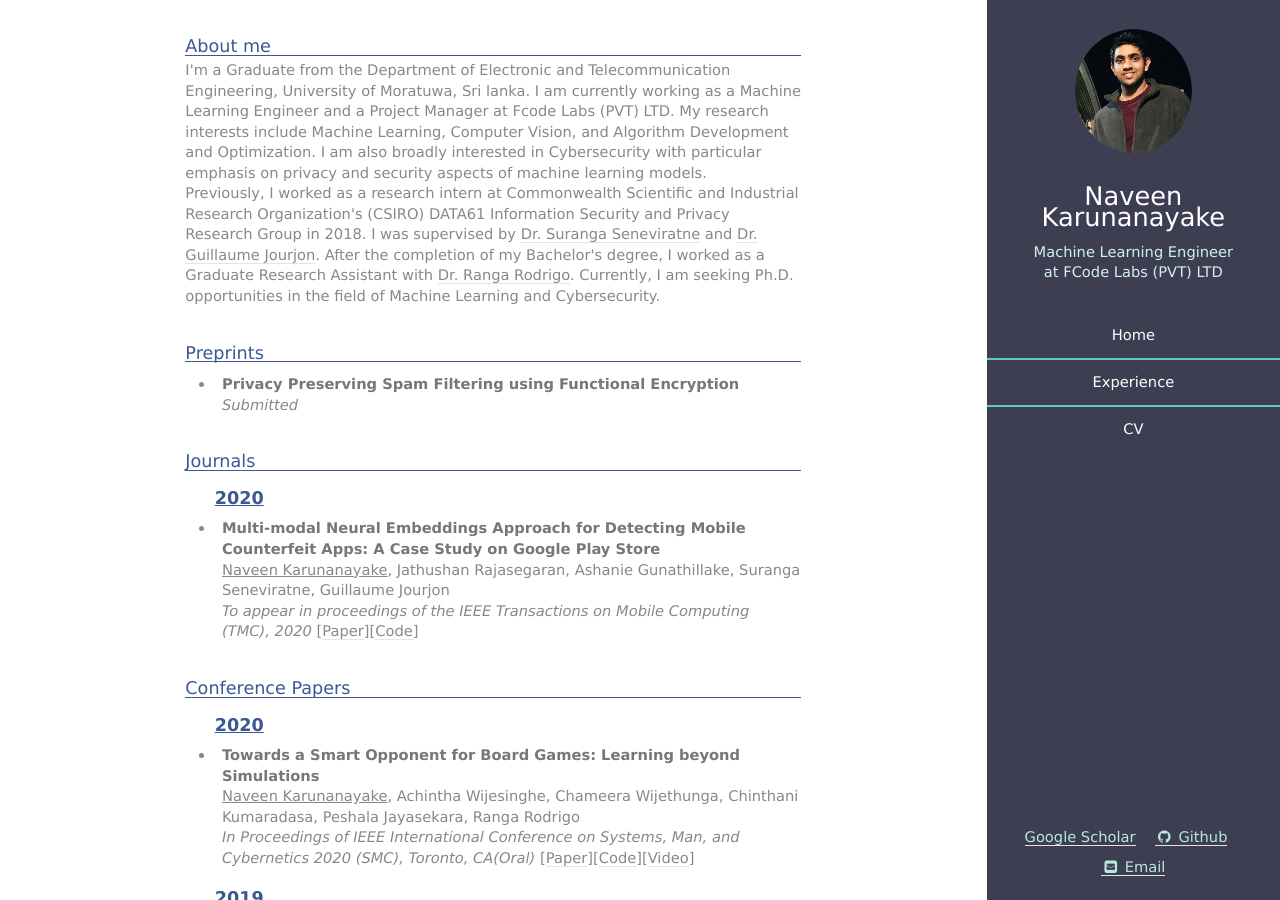
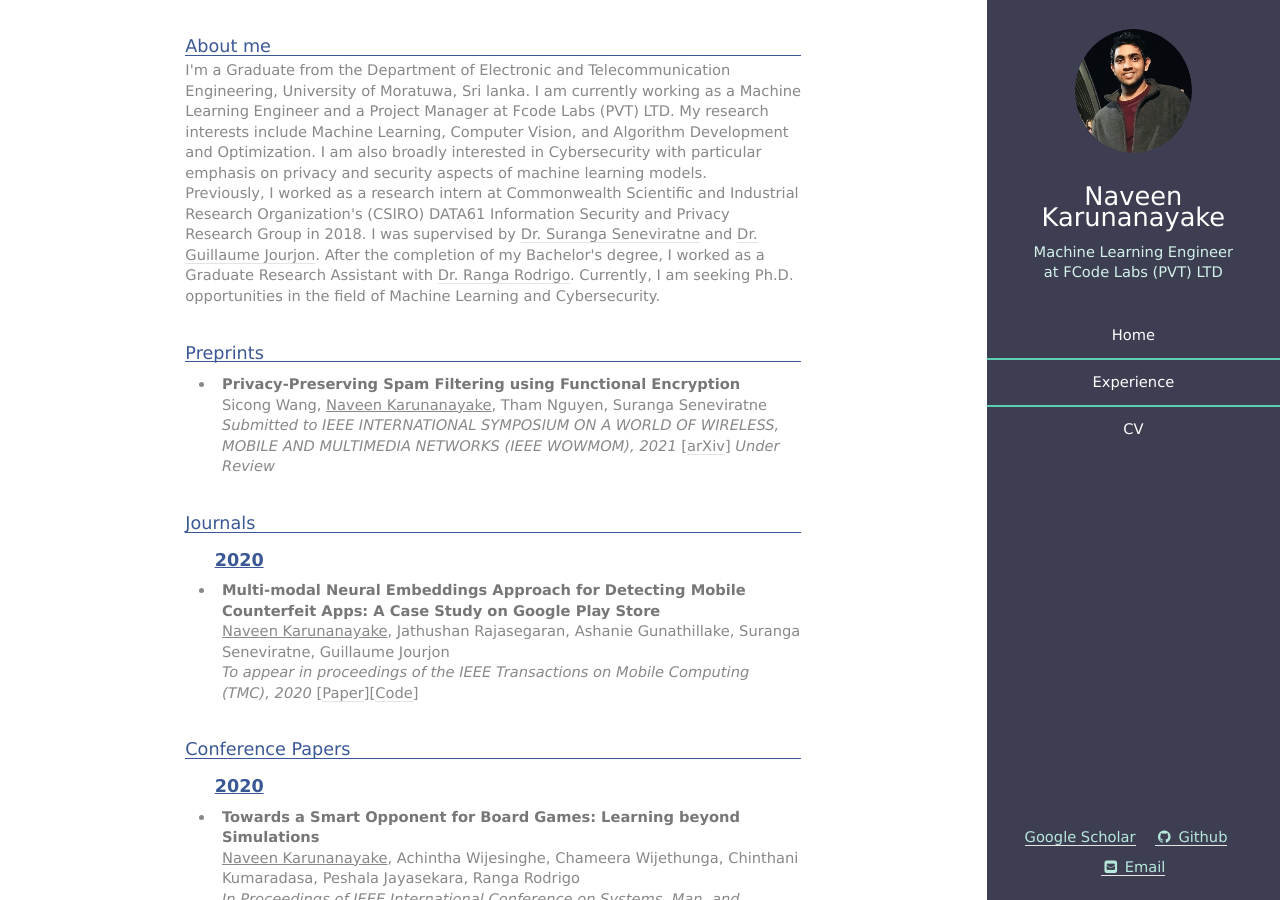
Before and after one commit to NaveenHK/NaveenHK.github.io, a Jekyll site: the page built from index.html, in a window 1280 px wide and 900 px high. Built offline with Jekyll 4.4.1, drawn with Linux system fonts in a browser that asks for light colours.

Commit message:
WOWMOM paper

```diff
--- a/index.html
+++ b/index.html
@@ -37,9 +37,13 @@ ul {
     <h3>Preprints</h3>
     <ul>
         <li>
-            <strong> Privacy Preserving Spam Filtering using Functional Encryption <a span style="color: #009900;"></a></strong><br>
+            <strong> Privacy-Preserving Spam Filtering using Functional Encryption <a span style="color: #009900;"></a></strong><br>
+			Sicong Wang, <u>Naveen Karunanayake</u>, Tham Nguyen, Suranga Seneviratne <br>
+			<em>Submitted to IEEE INTERNATIONAL SYMPOSIUM ON A WORLD OF WIRELESS, MOBILE AND MULTIMEDIA NETWORKS (IEEE WOWMOM), 2021</em>
+			[<a href="">arXiv</a>]
 
-            <em>Submitted</em>
+
+            <em>Under Review</em>
         </li>
     </ul>
 </div>
```
